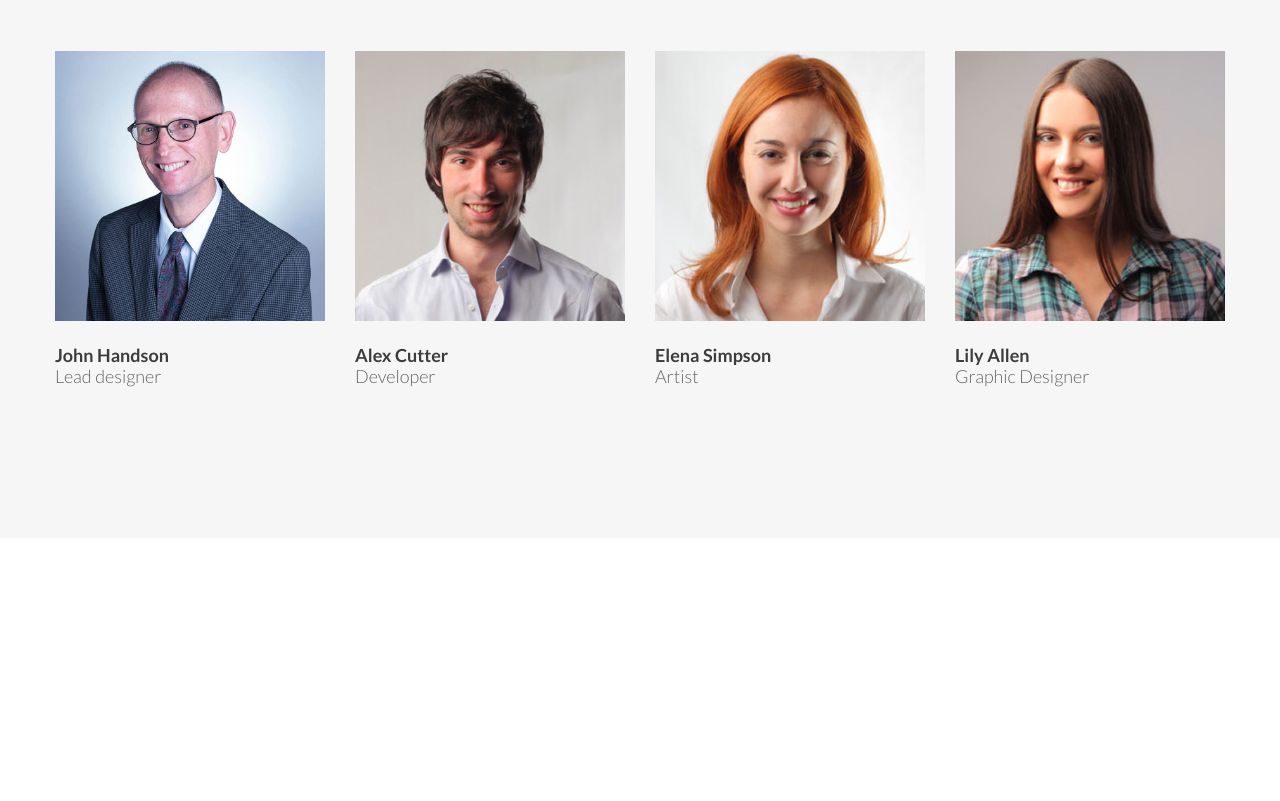
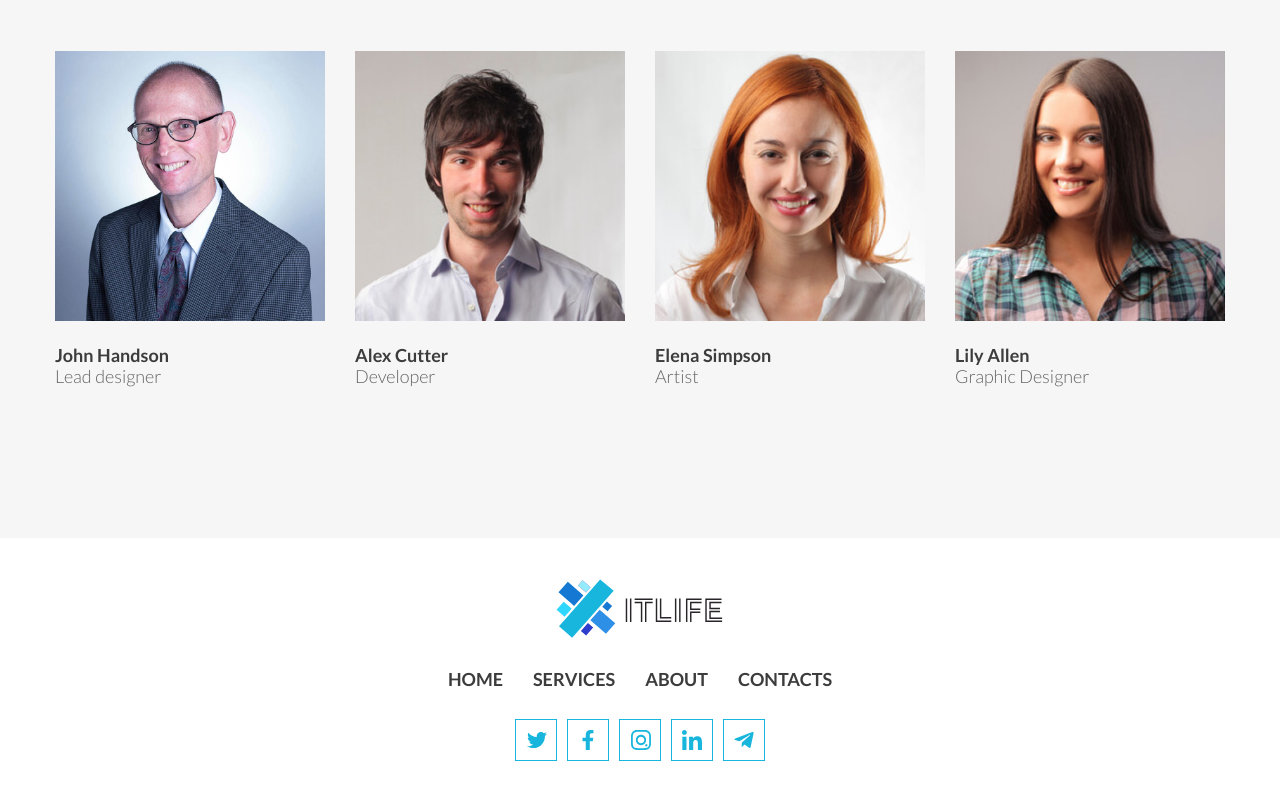
Before and after one commit to MaxymMalinin/ITLIFE, a plain HTML site: page index.html in a window 1280 px wide. Shown: the part 396-1197 px from the top of the page. Before the commit the page ends 934 px from the top, so only its background shows below. Drawn offline with Linux system fonts and the light colour scheme.

Commit message:
v1.0, add footer

```diff
--- a/index.html
+++ b/index.html
@@ -60,11 +60,13 @@
                   target="_blank"
                   href="https://twitter.com"
                 ></a>
+
                 <a
                   class="social_item social_item__facebook"
                   target="_blank"
                   href="https://www.facebook.com/"
                 ></a>
+
                 <a
                   class="social_item social_item__instagram"
                   target="_blank"
@@ -93,11 +95,13 @@
                   target="_blank"
                   href="https://twitter.com"
                 ></a>
+
                 <a
                   class="social_item social_item__facebook"
                   target="_blank"
                   href="https://www.facebook.com/"
                 ></a>
+
                 <a
                   class="social_item social_item__instagram"
                   target="_blank"
@@ -126,11 +130,13 @@
                   target="_blank"
                   href="https://twitter.com"
                 ></a>
+
                 <a
                   class="social_item social_item__facebook"
                   target="_blank"
                   href="https://www.facebook.com/"
                 ></a>
+
                 <a
                   class="social_item social_item__instagram"
                   target="_blank"
@@ -161,11 +167,13 @@
                   target="_blank"
                   href="https://twitter.com"
                 ></a>
+
                 <a
                   class="social_item social_item__facebook"
                   target="_blank"
                   href="https://www.facebook.com/"
                 ></a>
+
                 <a
                   class="social_item social_item__instagram"
                   target="_blank"
@@ -180,5 +188,57 @@
         </div>
       </section>
     </main>
+
+    <footer class="footer center">
+      <div><img class="logo" src="./img/logo.svg" alt="logo" /></div>
+
+      <nav>
+        <ul class="footer_list">
+          <a href="./"><li class="footer_list_item text text__m">Home</li></a>
+
+          <a href="./"
+            ><li class="footer_list_item text text__m">services</li></a
+          >
+
+          <a href="./"><li class="footer_list_item text text__m">About</li></a>
+
+          <a href="./"
+            ><li class="footer_list_item text text__m">contacts</li></a
+          >
+        </ul>
+      </nav>
+
+      <div class="footer_social">
+        <a
+          class="footer_social_link footer_social_link__twitter"
+          href="https://twitter.com"
+          target="_blank"
+        ></a>
+
+        <a
+          class="footer_social_link footer_social_link__facebook"
+          href="https://www.facebook.com/"
+          target="_blank"
+        ></a>
+
+        <a
+          class="footer_social_link footer_social_link__instagram"
+          href="https://www.instagram.com/"
+          target="_blank"
+        ></a>
+
+        <a
+          class="footer_social_link footer_social_link__linkedin"
+          href="https://www.linkedin.com/"
+          target="_blank"
+        ></a>
+
+        <a
+          class="footer_social_link footer_social_link__telegram"
+          href="https://web.telegram.org/"
+          target="_blank"
+        ></a>
+      </div>
+    </footer>
   </body>
 </html>
--- a/styles/styles.scss
+++ b/styles/styles.scss
@@ -164,35 +164,119 @@ body {
   transform: translate(-50%, -50%);
 
   &_item {
+    display: block;
     width: 42px;
     height: 42px;
-    display: block;
-    background-position: center;
-    background-repeat: no-repeat;
+    background: $color-social no-repeat center;
     transition: 0.5s ease;
 
+    &:hover {
+      background-color: $color-bg;
+    }
+
     &__twitter {
-      background-image: url("../img/twit.svg");
+      background-image: url("../img/tw-white.svg");
 
       &:hover {
-        background-image: url("../img/twit-alt.svg");
+        background-image: url("../img/tw-blue.svg");
       }
     }
 
     &__facebook {
-      background-image: url("../img/fb.svg");
+      background-image: url("../img/fb-white.svg");
 
       &:hover {
-        background-image: url("../img/fb-alt.svg");
+        background-image: url("../img/fb-blue.svg");
       }
     }
 
     &__instagram {
-      background-image: url("../img/ins.svg");
+      background-image: url("../img/inst-white.svg");
+      transform: rotate(-90deg);
 
       &:hover {
-        background-image: url("../img/ins-alt.svg");
+        background-image: url("../img/inst-blue.svg");
       }
     }
   }
 }
+
+.footer {
+  text-align: center;
+  padding: 40px 10px;
+
+  &_list {
+    display: flex;
+    justify-content: center;
+    margin-top: 28px;
+    gap: 30px;
+
+    &_item {
+      text-transform: uppercase;
+
+      &:hover {
+        color: $color-hover;
+      }
+    }
+  }
+
+  &_social {
+    display: flex;
+    justify-content: center;
+    margin-top: 28px;
+    gap: 10px;
+
+    &_link {
+      display: block;
+      width: 42px;
+      height: 42px;
+      border: 1px solid $color-hover;
+      background: $color-bg no-repeat center;
+      transition: 0.5s ease;
+
+      &:hover {
+        background-color: $color-hover;
+      }
+
+      &__twitter {
+        background-image: url("../img/tw-blue.svg");
+
+        &:hover {
+          background-image: url("../img/tw-white.svg");
+        }
+      }
+
+      &__facebook {
+        background-image: url("../img/fb-blue.svg");
+
+        &:hover {
+          background-image: url("../img/fb-white.svg");
+        }
+      }
+
+      &__instagram {
+        background-image: url("../img/inst-blue.svg");
+
+        &:hover {
+          background-image: url("../img/inst-white.svg");
+        }
+      }
+
+      &__linkedin {
+        background-image: url("../img/in-blue.svg");
+
+        &:hover {
+          background-image: url("../img/in-white.svg");
+        }
+      }
+
+      &__telegram {
+        background-image: url("../img/tg-blue.svg");
+
+        &:hover {
+          background-image: url("../img/tg-white.svg");
+        }
+      }
+    }
+  }
+}
```
Also changed, not shown: img/fb-alt.svg (deleted), img/fb-blue.svg (added), img/fb-white.svg (added), img/fb.svg (deleted), img/in-blue.svg (added), img/in-white.svg (added), img/ins-alt.svg (deleted), img/ins.svg (deleted), img/inst-blue.svg (added), img/inst-white.svg (added), img/tg-blue.svg (added), img/tg-white.svg (added), img/tw-blue.svg (added), img/tw-white.svg (added), 3 more files, 1 other file.
